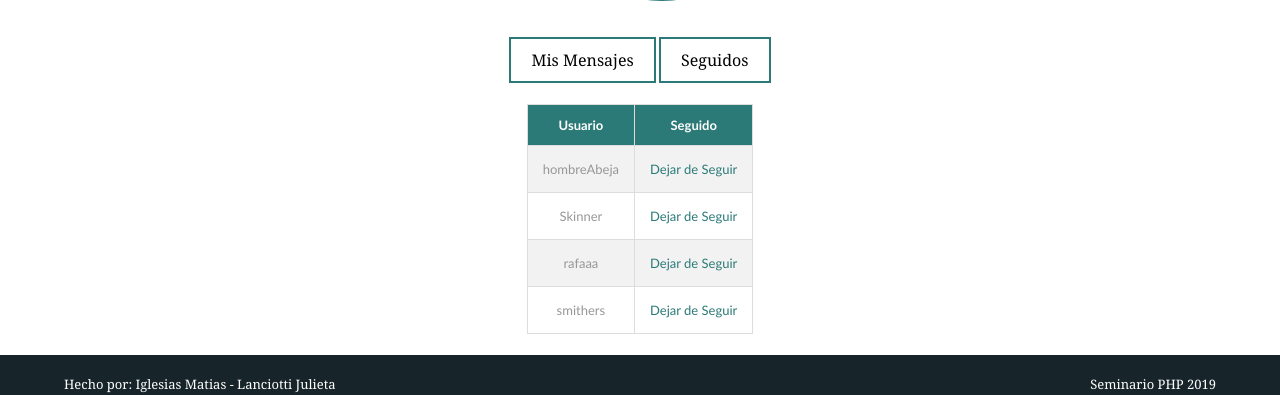
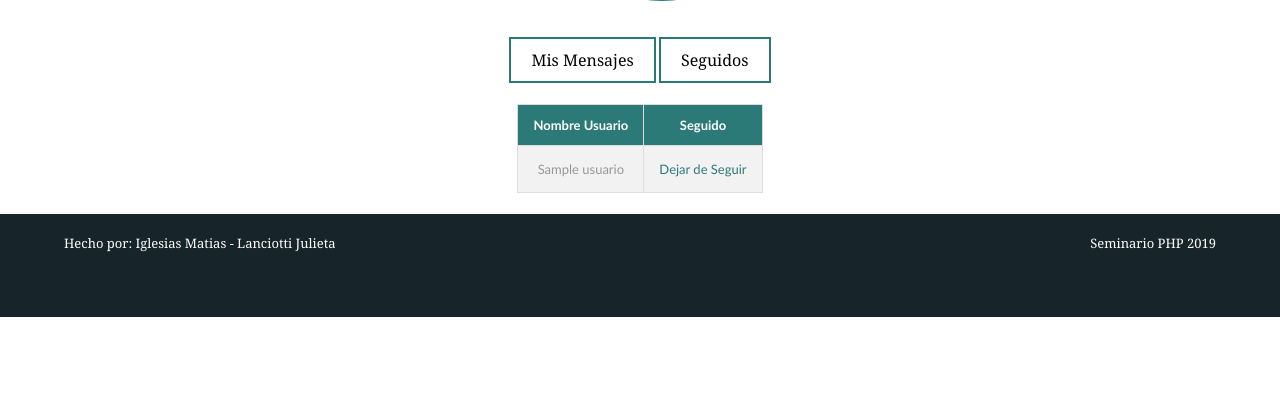
Before and after one commit to OmgCopito95/SeminarioPHP, a PHP site: page /perfil.php in a window 1280 px wide, after a click on "Seguidos". Shown: the part 483-878 px from the top of the page. After the commit the page ends 800 px from the top, so only its background shows below. Run offline with PHP 8.4, Linux system fonts and the light colour scheme; the visitor is signed in with stand-in values (Sample User, id 1); tables that the repository leaves empty hold one stand-in row (values such as "Sample post"); some web fonts are replaced.

Commit message:
Muestra seguidos en Mi Perfil

```diff
--- a/claseMiPerfil.php
+++ b/claseMiPerfil.php
@@ -13,7 +13,7 @@ class MiPerfil {
     }
 
     function getSeguidos($id){
-    	$mensajes = $this -> bd->getMensajesByID($id); // lista de seguidos
+    	$mensajes = $this -> bd->getSeguidos($id); // lista de seguidos
     	return $mensajes;
     }
 
--- a/perfil.php
+++ b/perfil.php
@@ -114,7 +114,6 @@
                     <!-- FALTAN LOS ME GUSTA! -->
                     <td><a href=""><i class="fas fa-thumbs-up"></i> 12</a></td>
 
-                    <!-- FALTA EL BORRAR MENSAJE -->
                     <?php
                     echo "<td><a href='eliminarMensaje.php?idMensaje=" .$mensajes[$i][0]. "&idUsuario=". $_SESSION["id"]."'><i class='fas fa-trash-alt'></i></a></td>
                   </tr>" ?>
@@ -144,25 +143,18 @@
               <td>
                 <table id="tablas">
                   <tr>
-                    <th>Usuario</th>
+                    <th>Nombre Usuario</th>
                     <th>Seguido</th>
                   </tr>
-                  <tr>
-                    <td>hombreAbeja</td>
-                    <td><a href="">Dejar de Seguir</a></td>
-                  </tr>
-                  <tr>
-                    <td>Skinner</td>
-                    <td><a href="">Dejar de Seguir</a></td>
-                  </tr>
-                  <tr>
-                    <td>rafaaa</td>
-                    <td><a href="">Dejar de Seguir</a></td>
-                  </tr>
-                  <tr>
-                    <td>smithers</td>
-                    <td><a href="">Dejar de Seguir</a></td>
-                  </tr>
+                  <?php
+                  $seguidos = $info -> getSeguidos($_SESSION["id"]);
+                    for ($i=0; $i < sizeof($seguidos); $i++) {
+                      echo "<tr>";
+                      echo "<td>" . $seguidos[$i][4] . "</td>";
+                      echo "<td><a href=''> Dejar de Seguir </a></td>";
+                      echo "</tr>";
+                    }
+                  ?>
                 </table>
               </td>
             </tr>
```
